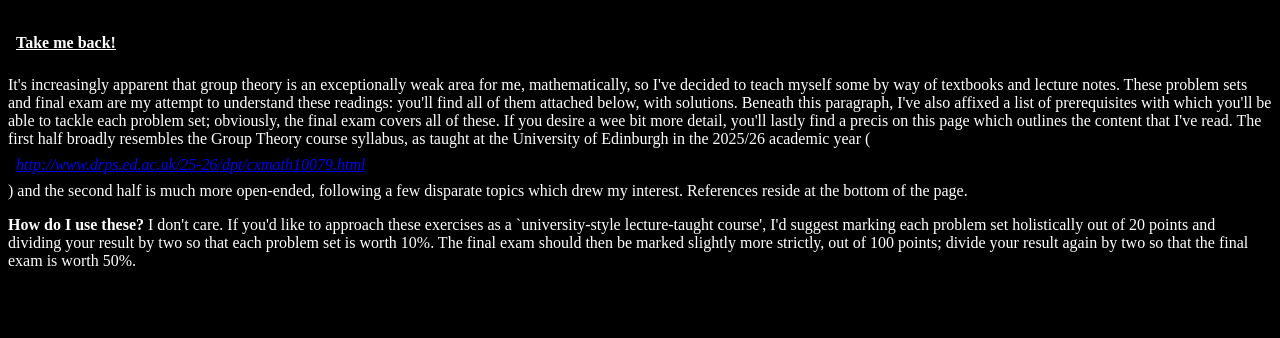
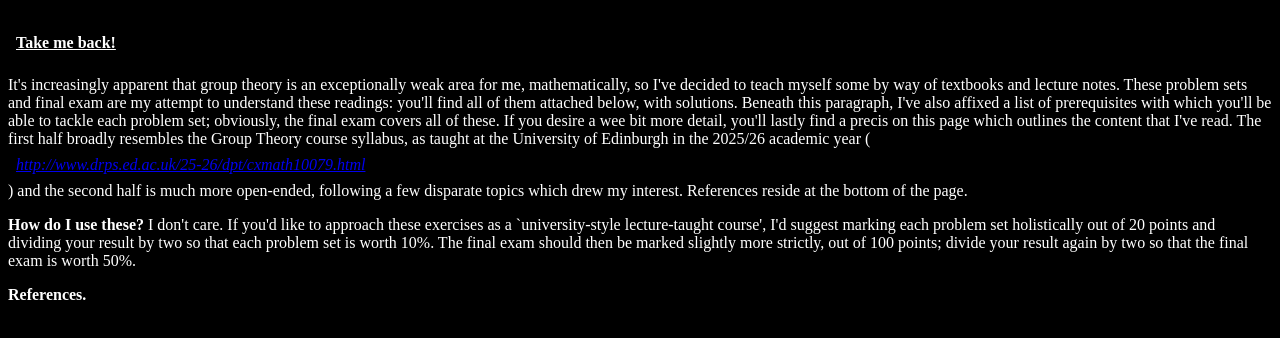
Before and after one commit to dpunton/eureka, a plain HTML site: page GT_probsets.html in a window 1280 px wide. Drawn offline with Linux system fonts and the light colour scheme.

Commit message:
Update GT_probsets.html

```diff
--- a/GT_probsets.html
+++ b/GT_probsets.html
@@ -26,6 +26,10 @@
       <p style="color: white">
         <b> How do I use these?</b> I don't care. If you'd like to approach these exercises as a `university-style lecture-taught course', I'd suggest marking each problem set holistically out of 20 points and dividing your result by two so that each problem set is worth 10%. The final exam should then be marked slightly more strictly, out of 100 points; divide your result again by two so that the final exam is worth 50%.
       </p>
+
+      <p style="color: white">
+        <b> References.</b>
+      </p>
     </font>
   </body>
 </html>
```
